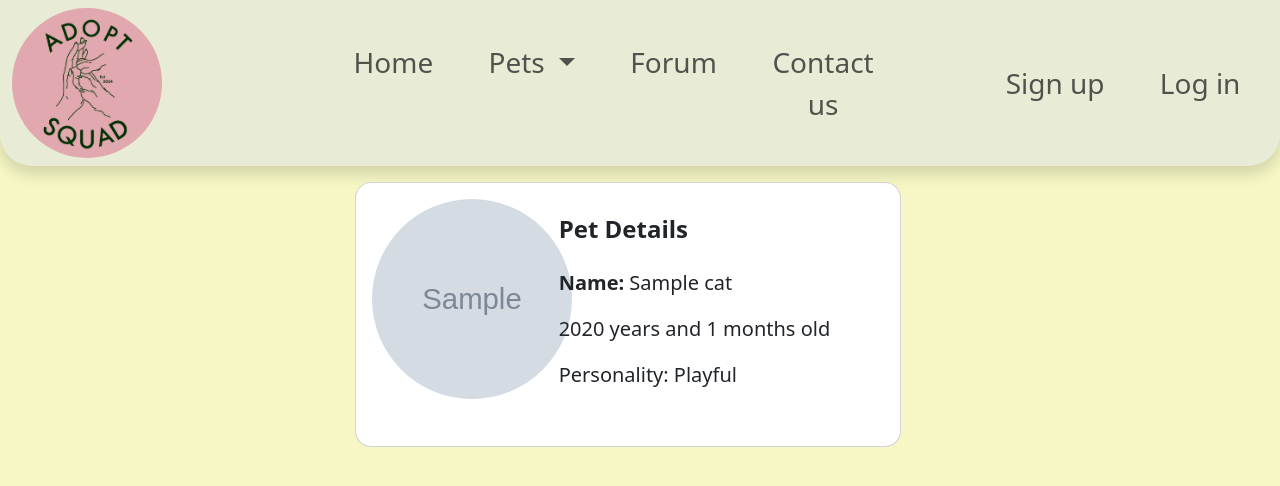
After one commit to BozhidarEnchev/Adopt-Squad, a Django app: page /pets/cats/1/details/ in a window 1280 px wide. The commit adds this page. Shown: the top 486 px of the page. Run offline with Django 5.2, Linux system fonts and the light colour scheme; tables that the repository leaves empty hold one stand-in row (values such as "Sample post"); grey boxes marked "Sample" are stand-in pictures.

Commit message:
feat: Created Pet crud functionalities and templates

```diff
--- a/AdoptSquad/pets/models.py
+++ b/AdoptSquad/pets/models.py
@@ -1 +1,44 @@
 from django.db import models
+
+from AdoptSquad.pets.choices import PersonalityChoices
+
+
+class PetBase(models.Model):
+    name = models.CharField(
+        max_length=50
+    )
+
+    years = models.PositiveIntegerField(
+        blank=True,
+        null=True,
+    )
+
+    months = models.PositiveIntegerField(
+        blank=True,
+        null=True,
+    )
+
+    pet_picture = models.ImageField(
+        upload_to='adopt-squad/pet-pictures/',
+        blank=True,
+        null=True,
+    )
+
+    personality = models.CharField(
+        max_length=50,
+        choices=PersonalityChoices.choices,
+    )
+
+    def __str__(self):
+        return self.name
+
+    class Meta:
+        abstract = True
+
+
+class Dog(PetBase):
+    leash_trained = models.BooleanField()
+
+
+class Cat(PetBase):
+    pass
--- /dev/null
+++ b/AdoptSquad/pets/urls.py
@@ -0,0 +1,25 @@
+from django.urls import path, include
+
+from AdoptSquad.pets.views import CatsDashboard, DogsDashboard, CatsCreateView, DogsCreateView, CatsUpdateView, \
+    DogsUpdateView, CatsDetailView, DogsDetailView, DogsDeleteView, CatsDeleteView
+
+urlpatterns = [
+    path('cats/', include([
+        path('', CatsDashboard.as_view(), name='cats-list'),
+        path('register/', CatsCreateView.as_view(), name='cats-register'),
+        path('<int:pk>/', include([
+            path('edit/', CatsUpdateView.as_view(), name='cats-edit'),
+            path('delete/', CatsDeleteView.as_view(), name='cats-delete'),
+            path('details/', CatsDetailView.as_view(), name='cats-details'),
+        ]))
+    ])),
+    path('dogs/', include([
+        path('', DogsDashboard.as_view(), name='dogs-list'),
+        path('register/', DogsCreateView.as_view(), name='dogs-register'),
+        path('<int:pk>/', include([
+            path('edit/', DogsUpdateView.as_view(), name='dogs-edit'),
+            path('delete/', DogsDeleteView.as_view(), name='dogs-delete'),
+            path('details/', DogsDetailView.as_view(), name='dogs-details'),
+        ]))
+    ])),
+]
--- a/AdoptSquad/pets/views.py
+++ b/AdoptSquad/pets/views.py
@@ -1,3 +1,89 @@
-from django.shortcuts import render
+from django.urls import reverse_lazy
+from django.views.generic import ListView, CreateView, UpdateView, DeleteView, DetailView
 
-# Create your views here.
+from AdoptSquad.pets.forms import CatCreateForm, DogCreateForm, DogUpdateForm, CatUpdateForm
+from AdoptSquad.pets.models import Cat, Dog
+
+
+class CatsDashboard(ListView):
+    model = Cat
+    template_name = 'pets/pet-dashboard.html'
+
+    def get_context_data(self, **kwargs):
+        context = super().get_context_data(**kwargs)
+        context['pet_type'] = 'cat'
+
+        return context
+
+
+class DogsDashboard(ListView):
+    model = Dog
+    template_name = 'pets/pet-dashboard.html'
+
+    def get_context_data(self, **kwargs):
+        context = super().get_context_data(**kwargs)
+        context['pet_type'] = 'dog'
+
+        return context
+
+
+class CatsCreateView(CreateView):
+    model = Cat
+    template_name = 'pets/pet-form.html'
+    form_class = CatCreateForm
+    success_url = reverse_lazy('cats-list')
+
+
+class DogsCreateView(CreateView):
+    model = Dog
+    template_name = 'pets/pet-form.html'
+    form_class = DogCreateForm
+    success_url = reverse_lazy('dogs-list')
+
+
+class CatsUpdateView(UpdateView):
+    model = Cat
+    template_name = 'pets/pet-form.html'
+    form_class = CatUpdateForm
+    success_url = reverse_lazy('cats-list')
+
+
+class DogsUpdateView(UpdateView):
+    model = Dog
+    template_name = 'pets/pet-form.html'
+    form_class = DogUpdateForm
+    success_url = reverse_lazy('dogs-list')
+
+
+class CatsDeleteView(DeleteView):
+    model = Cat
+    success_url = reverse_lazy('cats-list')
+    template_name = 'pets/pet_confirm_delete.html'
+
+
+class DogsDeleteView(DeleteView):
+    model = Dog
+    success_url = reverse_lazy('dogs-list')
+    template_name = 'pets/pet_confirm_delete.html'
+
+
+class CatsDetailView(DetailView):
+    model = Cat
+    template_name = 'pets/pet-details.html'
+
+    def get_context_data(self, **kwargs):
+        context = super().get_context_data(**kwargs)
+        context['pet_type'] = 'cat'
+
+        return context
+
+
+class DogsDetailView(DetailView):
+    model = Dog
+    template_name = 'pets/pet-details.html'
+
+    def get_context_data(self, **kwargs):
+        context = super().get_context_data(**kwargs)
+        context['pet_type'] = 'dog'
+
+        return context
--- a/AdoptSquad/urls.py
+++ b/AdoptSquad/urls.py
@@ -24,6 +24,7 @@ urlpatterns = [
     path('admin/', admin.site.urls),
     path('', include('AdoptSquad.common.urls')),
     path('accounts/', include('AdoptSquad.accounts.urls')),
+    path('pets/', include('AdoptSquad.pets.urls')),
 ]
 
 if settings.DEBUG:
--- a/templates/base.html
+++ b/templates/base.html
@@ -38,8 +38,8 @@
                             Pets
                         </a>
                         <ul class="dropdown-menu">
-                            <li><a class="dropdown-item" href="#">Cats</a></li>
-                            <li><a class="dropdown-item" href="#">Dogs</a></li>
+                            <li><a class="dropdown-item" href="{% url 'cats-list' %}">Cats</a></li>
+                            <li><a class="dropdown-item" href="{% url 'dogs-list' %}">Dogs</a></li>
                         </ul>
                     </li>
                     <li class="nav-item">
--- /dev/null
+++ b/templates/pets/pet-details.html
@@ -0,0 +1,43 @@
+{% extends 'base.html' %}
+{% load static %}
+{% block content %}
+    <div class="container row justify-content-center">
+        <div class="card col-6 m-3 p-3 row rounded-4">
+            <div class="row g-0">
+                <div class="col-md-4  profile-picture">
+                    <img src="{{ object.pet_picture.url }}" class="img-fluid rounded-circle" alt="pet-pic">
+                </div>
+                <div class="col-md-8">
+                    <div class="card-body">
+                        <h4 class="card-title fw-bold">Pet Details</h4>
+                        <div class="fields my-4">
+                            <p class="card-text"><b>Name:</b> {{ object.name }}</p>
+                            <p class="card-text">
+                                {% if object.years %}
+                                    <span>{{ object.years }} years</span>
+                                {% endif %}
+                                {% if object.years and object.months %}
+                                    <span> and </span>
+                                {% endif %}
+                                {% if object.months %}
+                                    <span>{{ object.months }} months </span>
+                                {% endif %}
+                                old
+                            </p>
+                            <p class="card-text">Personality: {{ object.personality }}</p>
+                        </div>
+                        {% if request.user.is_staff %}
+                            {% if pet_type == 'dog' %}
+                                <a href="{% url 'dogs-edit' object.pk %}" class="btn btn-warning">Edit</a>
+                                <a href="{% url 'dogs-delete' object.pk %}" class="btn btn-danger">Delete</a>
+                            {% elif pet_type == 'cat' %}
+                                <a href="{% url 'cats-edit' object.pk %}" class="btn btn-warning">Edit</a>
+                                <a href="{% url 'cats-delete' object.pk %}" class="btn btn-danger">Delete</a>
+                            {% endif %}
+                        {% endif %}
+                    </div>
+                </div>
+            </div>
+        </div>
+    </div>
+{% endblock %}
```
Also changed, not shown: AdoptSquad/pets/choices.py (added, +9 -0 lines), AdoptSquad/pets/forms.py (added, +27 -0 lines), templates/pets/pet-dashboard.html (added, +30 -0 lines), templates/pets/pet-form.html (added, +21 -0 lines), templates/pets/pet_confirm_delete.html (added, +14 -0 lines), AdoptSquad/pets/migrations/0001_initial.py (added).
